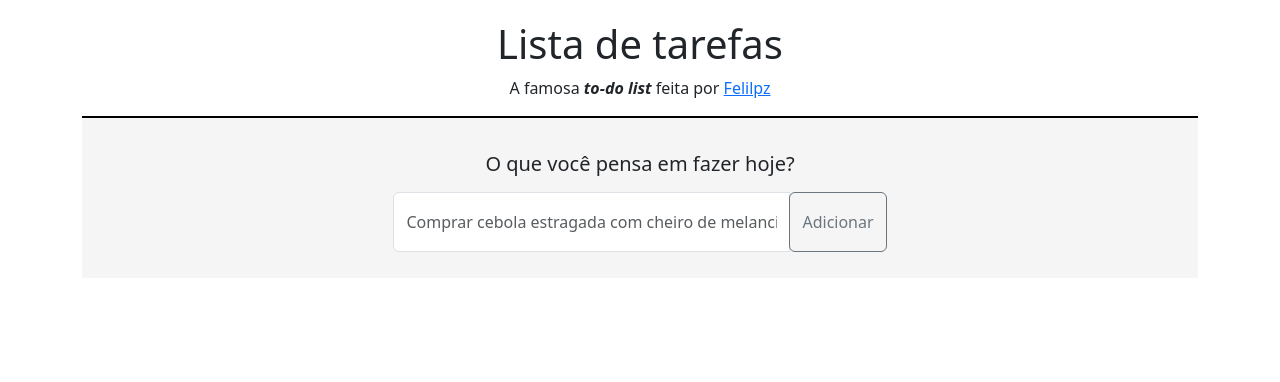
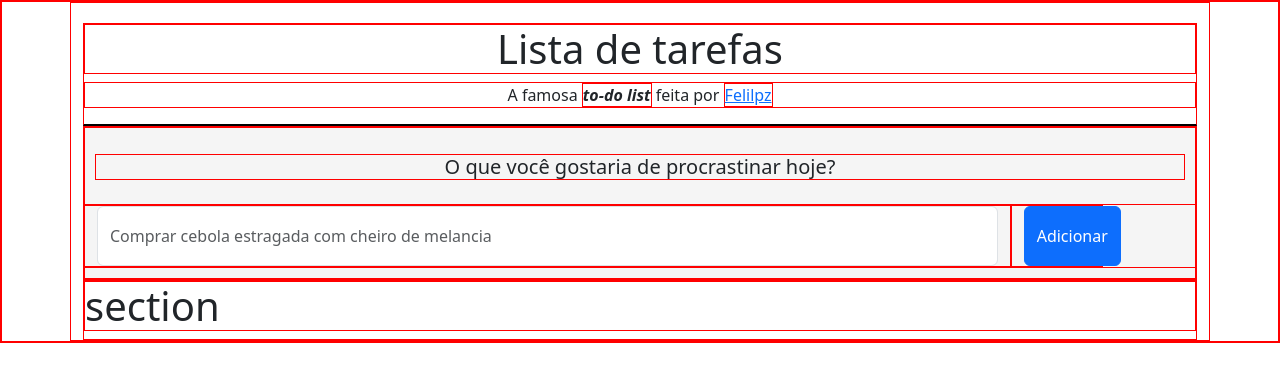
Before and after one commit to Felilpz/lista-de-tarefas, a plain HTML site: page index.html in a window 1280 px wide. Drawn offline with nearby package versions, Linux system fonts and the light colour scheme.

Commit message:
fiz nada mas hj eu termino

```diff
--- a/index.html
+++ b/index.html
@@ -19,17 +19,23 @@
             <h1>Lista de tarefas</h1>
             <p>A famosa <span class="destaque">to-do list</span> feita por <a href="https://www.github.com/Felilpz" target="_blank">Felilpz</a></p>
         </header>
-        <main>
-            <form>
-                <h5 class="mt-4">O que você pensa em fazer hoje?</h5>
-                <div class="input-group mb-3 mt-3 col-md-6 col-sm-12 mx-auto">
-                  <input type="text" id="adicionar" class="form-control" placeholder="Comprar cebola estragada com cheiro de melancia">
-                  <div class="input-group-append">
-                    <button class="btn btn-outline-secondary" type="button">Adicionar</button>
-                  </div>
-                </div>
-              </form>
-        </main>
+        <section>
+          <form>
+            <h5 class="mt-3 mb-4">O que você gostaria de procrastinar hoje?</h5>
+            <div class="form-group row">
+              <div class="col-sm-10">
+                <input type="text" class="form-control" id="adicionarTODO"
+                  placeholder="Comprar cebola estragada com cheiro de melancia">
+              </div>
+              <div class="col-sm-1">
+                <button type="submit" class="btn btn-primary">Adicionar</button>
+              </div>
+            </div>
+          </form>
+        </section>
+        <section>
+          <h1>section</h1>
+        </section>
     </div>
 </body>
 </html>
--- a/style/style.css
+++ b/style/style.css
@@ -1,3 +1,7 @@
+* {
+    border: 1px solid red;
+}
+
 header {
     text-align: center;
     margin-top: 20px;
@@ -17,7 +21,7 @@ form {
 }
 
 form > .mb-3 {
-    width: 45%;
+    width: 70%;
 }
 
 input, button {
```
